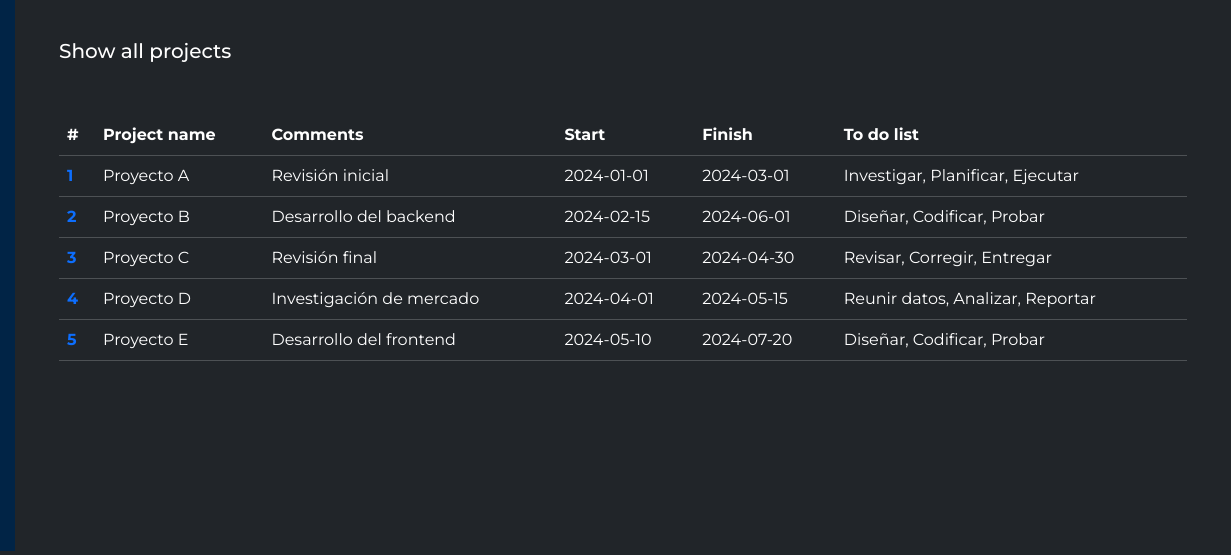
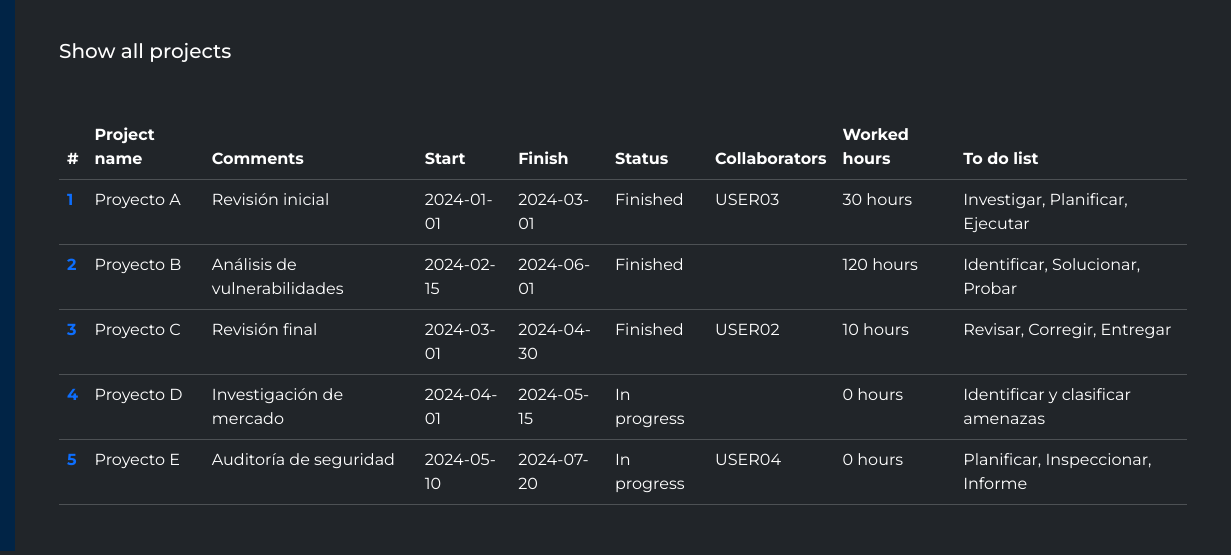
Before and after one commit to JaviB10/Task-Register-WebApp, a plain HTML site: page pages/dashboard-user.html in a window 1280 px wide. Shown: the part 249-804 px from the top of the page, 49-1280 px from the left. Drawn offline with nearby package versions, Linux system fonts and the light colour scheme.

Commit message:
Se modificaron etiquetas dentro del dashboard de usuarios

```diff
--- a/pages/dashboard-user.html
+++ b/pages/dashboard-user.html
@@ -54,9 +54,13 @@
                         <label for="comments"></label>
                         <textarea type="text" class="form-control custom-input" id="comments" placeholder="Comments"></textarea>
                     </div>
-                    <div class="mb-3">
+                    <div>
                         <label for="toDoList"></label>
                         <textarea  class="form-control custom-input" id="toDoList" placeholder="To do list"></textarea>
+                    </div>
+                    <div class="mb-3">
+                        <label for="workedHours"></label>
+                        <input type="number" class="form-control" id="workedHours" placeholder="Worked hours">
                     </div>
                     <div class="d-flex justify-content-end">
                         <button type="button" id="close-form" class="btn btn-danger me-2" onclick="closeForm()">Close</button>
@@ -77,13 +81,24 @@
                         <label for="comments"></label>
                         <textarea type="text" class="form-control custom-input" id="comments" placeholder="Comments"></textarea>
                     </div>
-                    <div class="mb-3">
+                    <div>
                         <label for="toDoList"></label>
                         <textarea  class="form-control custom-input" id="toDoList" placeholder="To do list"></textarea>
                     </div>
+                    <div>
+                        <label for="workedHours"></label>
+                        <input type="number" class="form-control custom-input" id="workedHours" placeholder="Worked hours">
+                    </div>
+                    <div class="mb-3">
+                        <label for="completed"></label>
+                            <option value="" disabled selected hidden>Project finished?</option>
+                            <option value="yes">Sí</option>
+                            <option value="no">No</option>
+                        </select>
+                    </div>
                     <div class="d-flex justify-content-end">
                         <button type="button" id="close-form" class="btn btn-danger me-2" onclick="closeFormUpdate()">Close</button>
-                        <button type="button" class="btn btn-success">Update</button>
+                        <button type="submit" class="btn btn-success">Update</button>
                     </div>
                 </form>
             </div>
@@ -138,6 +153,9 @@
                             <th scope="col">Comments</th>
                             <th scope="col">Start</th>
                             <th scope="col">Finish</th>
+                            <th scope="col">Status</th>
+                            <th scope="col">Collaborators</th>
+                            <th scope="col">Worked hours</th>
                             <th scope="col">To do list</th>
                           </tr>
                         </thead>
@@ -156,6 +174,9 @@
                             <td>Revisión inicial</td>
                             <td>2024-01-01</td>
                             <td>2024-03-01</td>
+                            <td>Finished</td>
+                            <td>USER03</td>
+                            <td>30 hours</td>
                             <td>Investigar, Planificar, Ejecutar</td>
                           </tr>
                           <tr>
@@ -169,10 +190,13 @@
                                 </div>
                             </td>
                             <td>Proyecto B</td>
-                            <td>Desarrollo del backend</td>
+                            <td>Análisis de vulnerabilidades</td>
                             <td>2024-02-15</td>
                             <td>2024-06-01</td>
-                            <td>Diseñar, Codificar, Probar</td>
+                            <td>Finished</td>
+                            <td></td>
+                            <td>120 hours</td>
+                            <td>Identificar, Solucionar, Probar</td>
                           </tr>
                           <tr>
                             <td>
@@ -188,6 +212,9 @@
                             <td>Revisión final</td>
                             <td>2024-03-01</td>
                             <td>2024-04-30</td>
+                            <td>Finished</td>
+                            <td>USER02</td>
+                            <td>10 hours</td>
                             <td>Revisar, Corregir, Entregar</td>
                           </tr>
                           <tr>
@@ -204,7 +231,10 @@
                             <td>Investigación de mercado</td>
                             <td>2024-04-01</td>
                             <td>2024-05-15</td>
-                            <td>Reunir datos, Analizar, Reportar</td>
+                            <td>In progress</td>
+                            <td></td>
+                            <td>0 hours</td>
+                            <td>Identificar y clasificar amenazas</td>
                           </tr>
                           <tr>
                             <td>
@@ -217,10 +247,13 @@
                                 </div>
                             </td>
                             <td>Proyecto E</td>
-                            <td>Desarrollo del frontend</td>
+                            <td>Auditoría de seguridad</td>
                             <td>2024-05-10</td>
                             <td>2024-07-20</td>
-                            <td>Diseñar, Codificar, Probar</td>
+                            <td>In progress</td>
+                            <td>USER04</td>
+                            <td>0 hours</td>
+                            <td>Planificar, Inspeccionar, Informe</td>
                           </tr>
                         </tbody>
                       </table>
```
